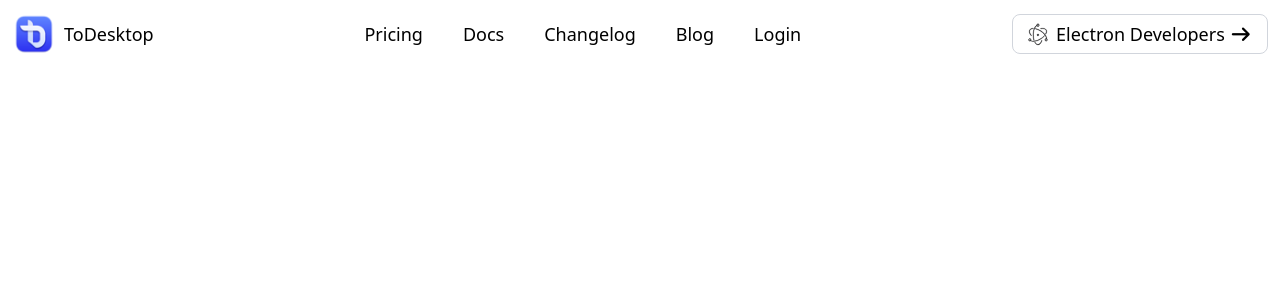
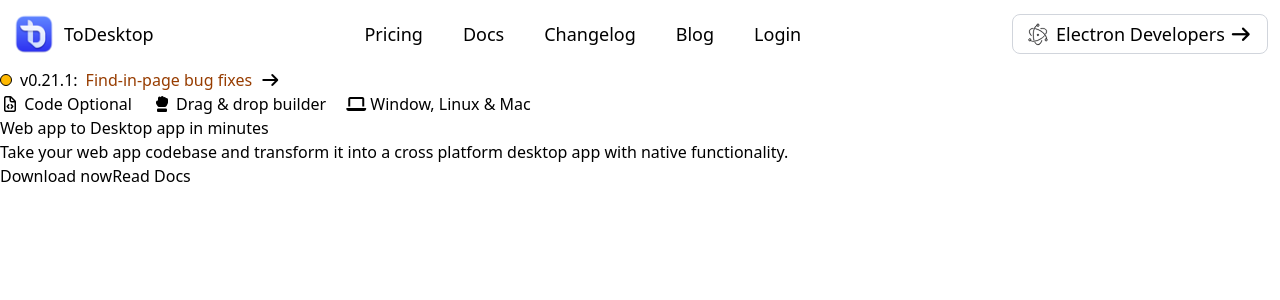
Before and after one commit to pratik0217/toDesktop-web, a React (Vite) app: page / in a window 1280 px wide. Shown: the top 300 px of the page. Built offline with nearby package versions, Linux system fonts and the light colour scheme.

Commit message:
demo link added in ReadFile

```diff
--- a/src/App.jsx
+++ b/src/App.jsx
@@ -2,14 +2,31 @@
 import Navbar from "./component/navbar";
 import navbarLogo from './assets/asset\ 0.png'
 import developerToggle from './assets/asset\ 1.svg'
-
+import { Routes, Route } from "react-router";
+import Pricing from "./component/pricingPage";
+import Login from "./component/loginPage";
+import Blog from "./component/blogPage";
+import Changelog from "./component/changelogPage";
+import Docs from "./component/docsPage";
+import MainSection from "./component/mainSection";
 
 function App() {
   return (
     <>
       <header>
-        <Navbar navbarLogo={navbarLogo} developerToggle={developerToggle}/>
+        <Routes>
+          <Route path="/" element={<Navbar navbarLogo={navbarLogo} developerToggle={developerToggle}/>}>
+            <Route path="/pricing" element={<Pricing />} />
+            <Route path="/docs" element={<Docs />} />
+            <Route path="/changelog" element={<Changelog />} />
+            <Route path="/blog" element={<Blog />} />
+            <Route path="/login" element={<Login />} />
+          </Route>
+        </Routes>
       </header>
+      <main>
+        <MainSection/>
+      </main>
     </>
   );
 }
--- /dev/null
+++ b/src/component/blogPage.jsx
@@ -0,0 +1,7 @@
+import React from 'react'
+
+export default function blogPage() {
+  return (
+    <div>blogPage</div>
+  )
+}
--- /dev/null
+++ b/src/component/changelogPage.jsx
@@ -0,0 +1,7 @@
+import React from 'react'
+
+export default function changelogPage() {
+  return (
+    <div>changelogPage</div>
+  )
+}
--- /dev/null
+++ b/src/component/docsPage.jsx
@@ -0,0 +1,7 @@
+import React from 'react'
+
+export default function docsPage() {
+  return (
+    <div>docsPage</div>
+  )
+}
--- /dev/null
+++ b/src/component/loginPage.jsx
@@ -0,0 +1,7 @@
+import React from 'react'
+
+export default function loginPage() {
+  return (
+    <div>loginPage</div>
+  )
+}
--- /dev/null
+++ b/src/component/mainSection.jsx
@@ -0,0 +1,28 @@
+export default function mainSection() {
+  return (
+    <div id="hero-section" className="">
+        <div id="version-box" className="flex items-center gap-2">
+           <span className="inline-block w-3 h-3 border border-black rounded-full bg-amber-400"></span>
+           <span>v0.21.1: </span>
+           <span className="text-amber-800">Find-in-page bug fixes</span>
+           <i className="fa-solid fa-arrow-right"></i>
+        </div>
+
+        <div id="service-box" className="flex gap-5">
+            <span><i class="fa-regular fa-file-code"></i> Code Optional</span>
+            <span><i class="fa-solid fa-hand-back-fist"></i> Drag & drop builder</span>
+            <span><i class="fa-solid fa-laptop"></i> Window, Linux & Mac</span>
+        </div>
+
+        <div id="heading-inform">
+            <h1>Web app to Desktop app in minutes</h1>
+            <p>Take your web app codebase and transform it into a cross platform desktop app with native functionality.</p>
+        </div>
+
+        <div id="hero-sect-btn">
+            <button>Download now</button>
+            <button>Read Docs</button>
+        </div>
+    </div>
+  )
+}
--- a/src/component/navbar.jsx
+++ b/src/component/navbar.jsx
@@ -20,11 +20,11 @@
 
       <div id="service-menu">
         <nav className="hidden lg:flex gap-10">
-          <NavLink id="nav-menulist" className="text-lg">Pricing</NavLink>
-          <NavLink id="nav-menulist" className="text-lg">Docs</NavLink>
-          <NavLink id="nav-menulist" className="text-lg">Changelog</NavLink>
-          <NavLink id="nav-menulist" className="text-lg">Blog</NavLink>
-          <NavLink id="nav-menulist" className="text-lg">Login</NavLink>
+          <NavLink to="/pricing" id="nav-menulist" className="text-lg">Pricing</NavLink>
+          <NavLink to="/docs" id="nav-menulist" className="text-lg">Docs</NavLink>
+          <NavLink to="/changelog" id="nav-menulist" className="text-lg">Changelog</NavLink>
+          <NavLink to="/blog" id="nav-menulist" className="text-lg">Blog</NavLink>
+          <NavLink to="/login" id="nav-menulist" className="text-lg">Login</NavLink>
         </nav>
       </div>
 
--- /dev/null
+++ b/src/component/pricingPage.jsx
@@ -0,0 +1,7 @@
+import React from 'react'
+
+export default function pricingPage() {
+  return (
+    <div>pricingPage</div>
+  )
+}
```
Also changed, not shown: 1 other file (tests, documents, lock files or other folders).
